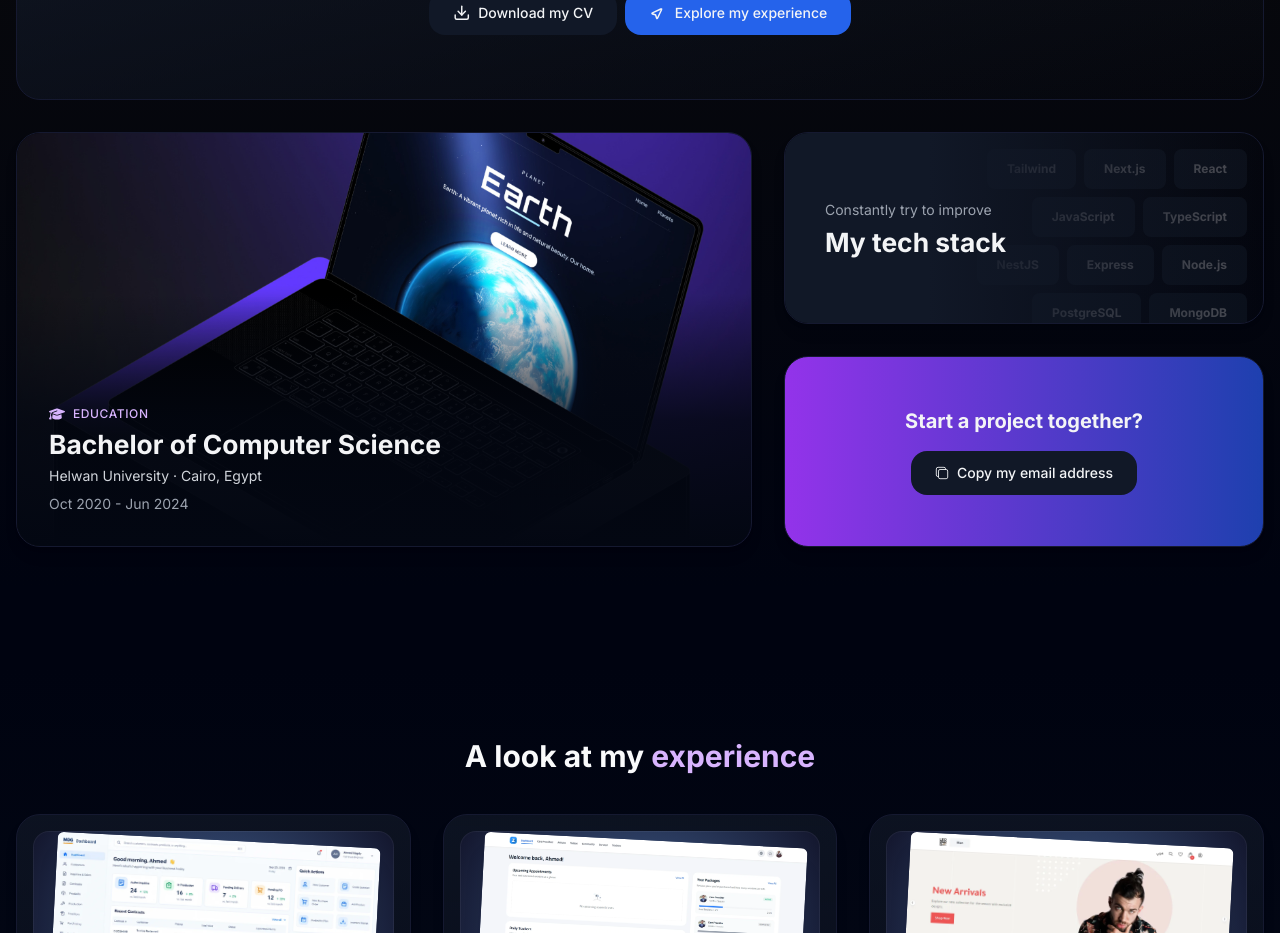
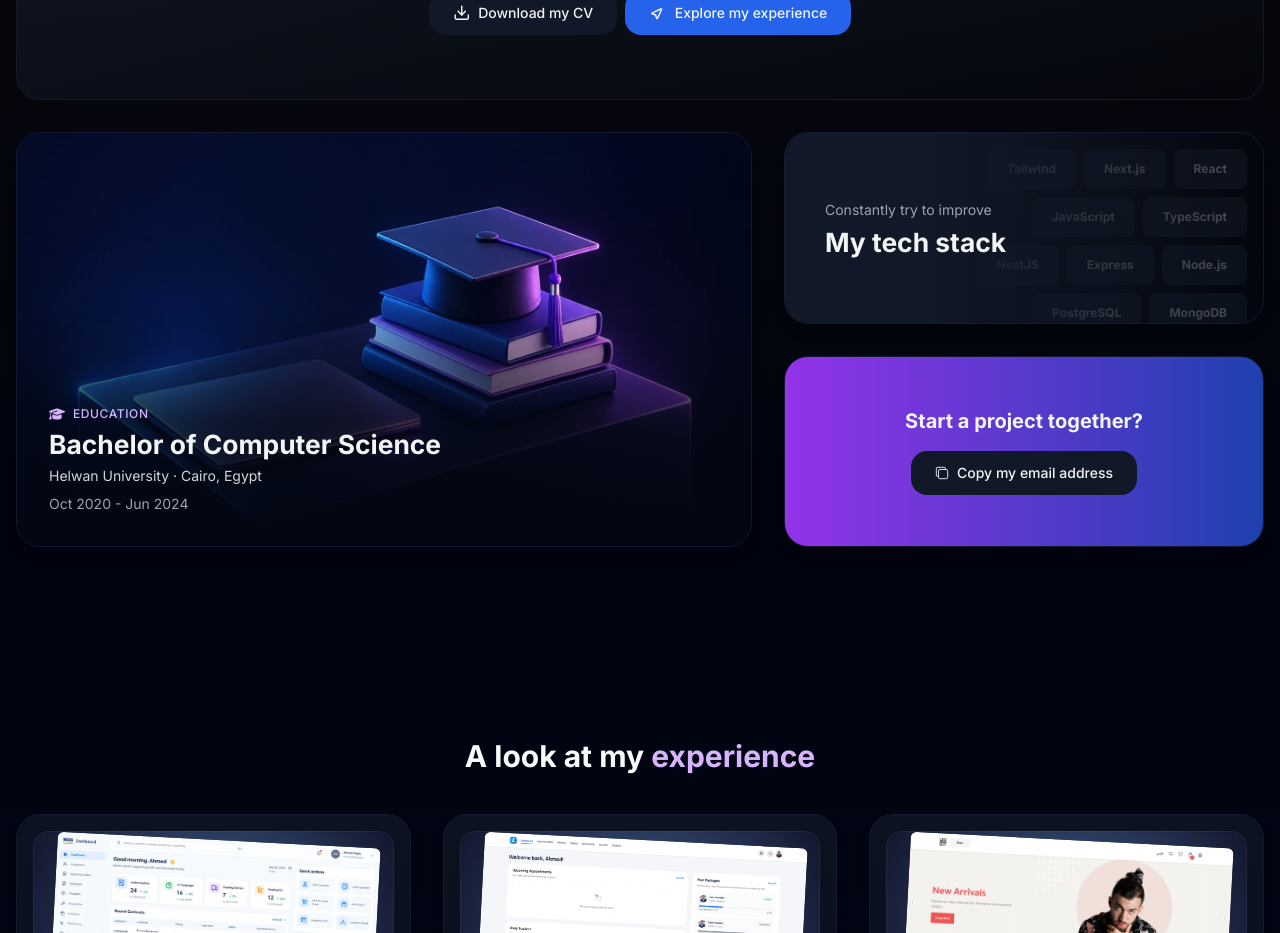
Before and after one commit to AhmedMagdyNusir/portfolio, a Next.js app: page / in a window 1280 px wide. Shown: the part 1140-2073 px from the top of the page. Built offline with nearby package versions, Linux system fonts and the light colour scheme.

Commit message:
Replace about.jpg with graduation.webp in AboutSection and remove the old image file

```diff
--- a/src/components/sections/about-section.tsx
+++ b/src/components/sections/about-section.tsx
@@ -36,12 +36,12 @@ export default function AboutSection({ className = "" }: { className?: string })
         <div className={`grid grid-cols-1 ${GAP} lg:grid-cols-5`}>
           <article className="about-card relative flex h-[415px] items-end lg:col-span-3">
             <Image
-              src="/imgs/about.jpg"
+              src="/imgs/graduation.webp"
               alt=""
               priority
               fill
               sizes="(max-width: 1024px) 100vw, 50vw"
-              className="absolute left-0 top-0 object-cover"
+              className="absolute left-0 top-0 object-cover object-[80%_center]"
             />
 
             {/* Education */}
```
Also changed, not shown: public/imgs/about.jpg (deleted), public/imgs/graduation.webp (added).
